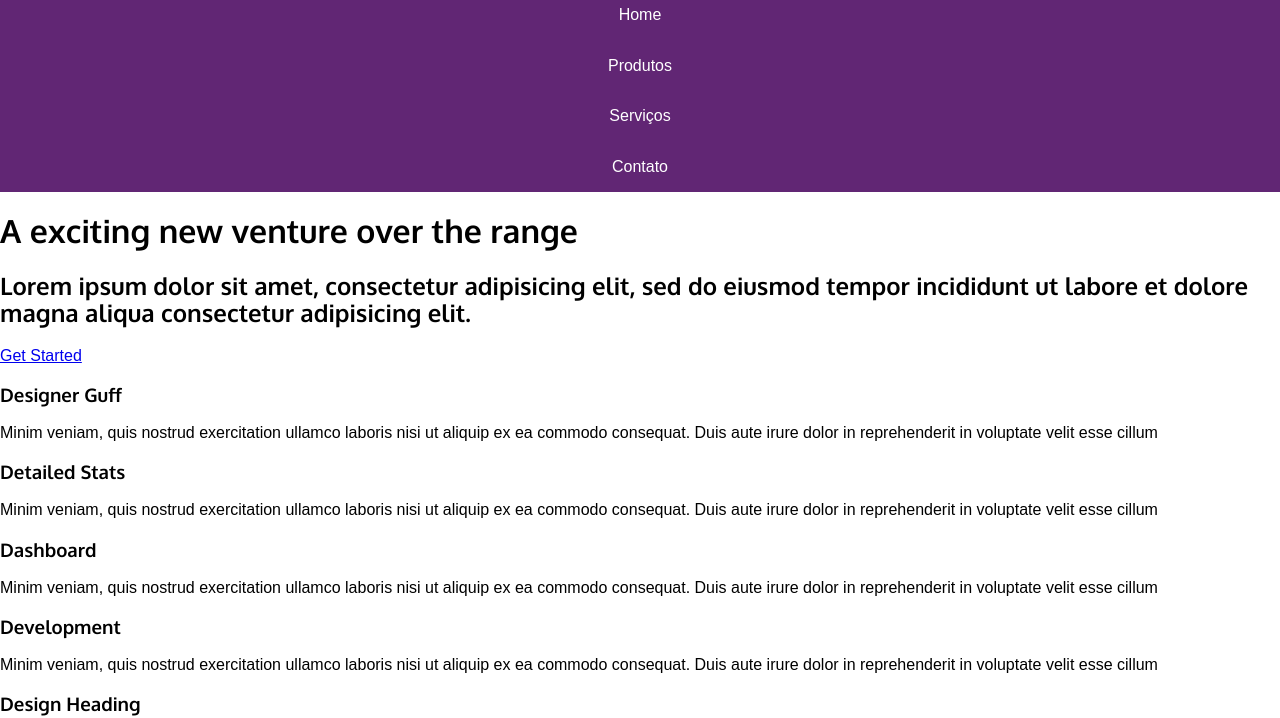
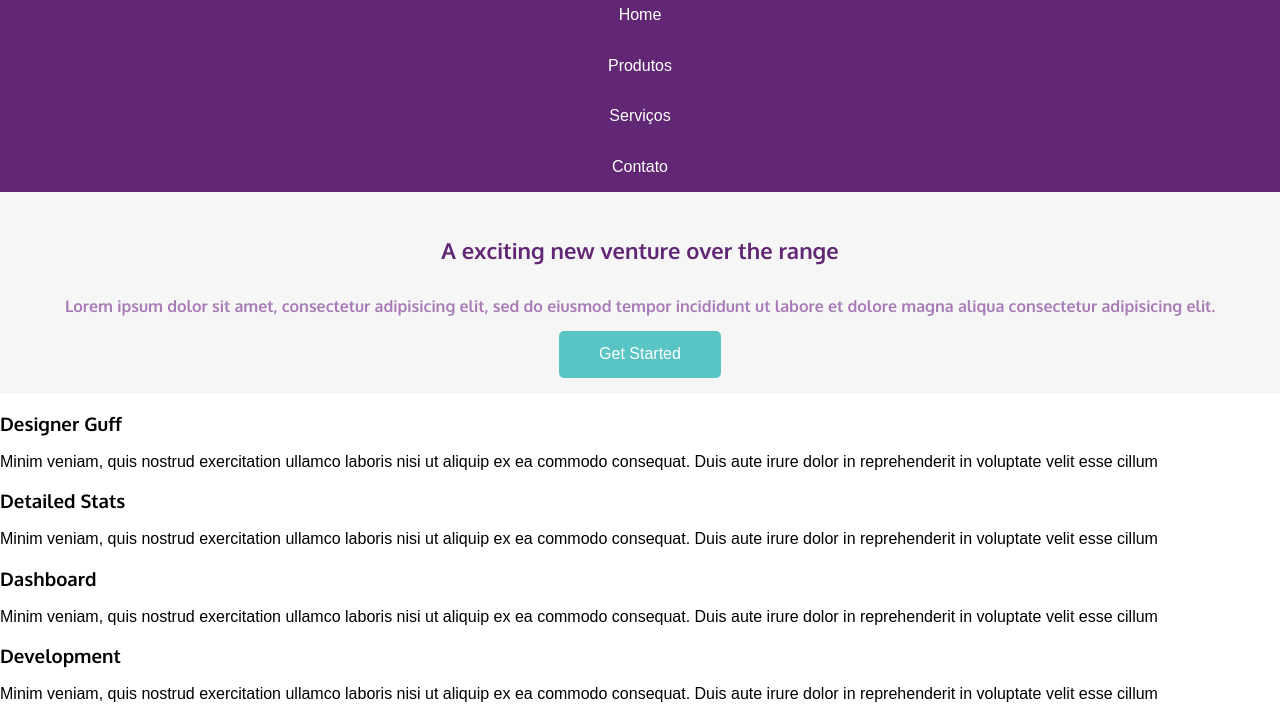
Before and after one commit to NatanLisboa/range-hotels, a plain HTML site: page index.html in a window 1280 px wide. Shown: the part 93-811 px from the top of the page. Drawn offline with Linux system fonts and the light colour scheme.

Commit message:
Add stylization to top content

```diff
--- a/css/main.css
+++ b/css/main.css
@@ -6,6 +6,19 @@ html {
 
 h1, h2, h3, h4, h5, h6 {
     font-family: "Oxygen";
+}
+
+.button {
+    display: inline-block;
+    padding: 0.9em 2.5em;
+    background: #58c4c4;
+    border-radius: 5px;
+    color: white;
+    text-decoration: none;
+}
+
+.button:hover {
+    background: #37a0a0;
 }
 
 .top-header {
@@ -36,3 +49,21 @@ h1, h2, h3, h4, h5, h6 {
 .top-nav a:hover {
     background: #7c3792;
 }
+
+.top-content {
+    padding: 1em;
+    text-align: center;
+    background: #f6f6f6;
+}
+
+.top-content-title {
+    color: #612674;
+    font-size: 1.375em;
+    margin: 1.375em;
+}
+
+.top-content-subtitle {
+    color: #a87bb7;
+    font-size: 1em;
+    line-height: 1.5;
+}
--- a/index.html
+++ b/index.html
@@ -22,10 +22,10 @@
         </nav>
     </header>
 
-    <section>
-        <h1>A exciting new venture over the range</h1>
-        <h2>Lorem ipsum dolor sit amet, consectetur adipisicing elit, sed do eiusmod tempor incididunt ut labore et dolore magna aliqua consectetur adipisicing elit.</h2>
-        <a href="#">Get Started</a>
+    <section class="top-content">
+        <h1 class="top-content-title">A exciting new venture over the range</h1>
+        <h2 class="top-content-subtitle">Lorem ipsum dolor sit amet, consectetur adipisicing elit, sed do eiusmod tempor incididunt ut labore et dolore magna aliqua consectetur adipisicing elit.</h2>
+        <a href="#" class="button">Get Started</a>
     </section>
 
     <section>
```
